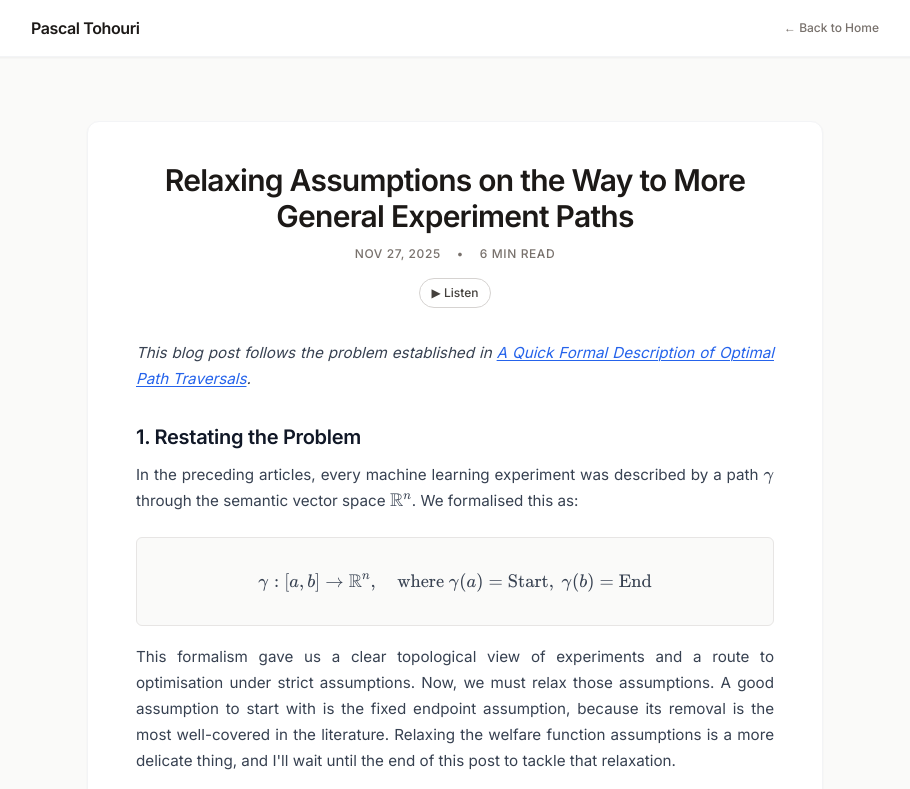
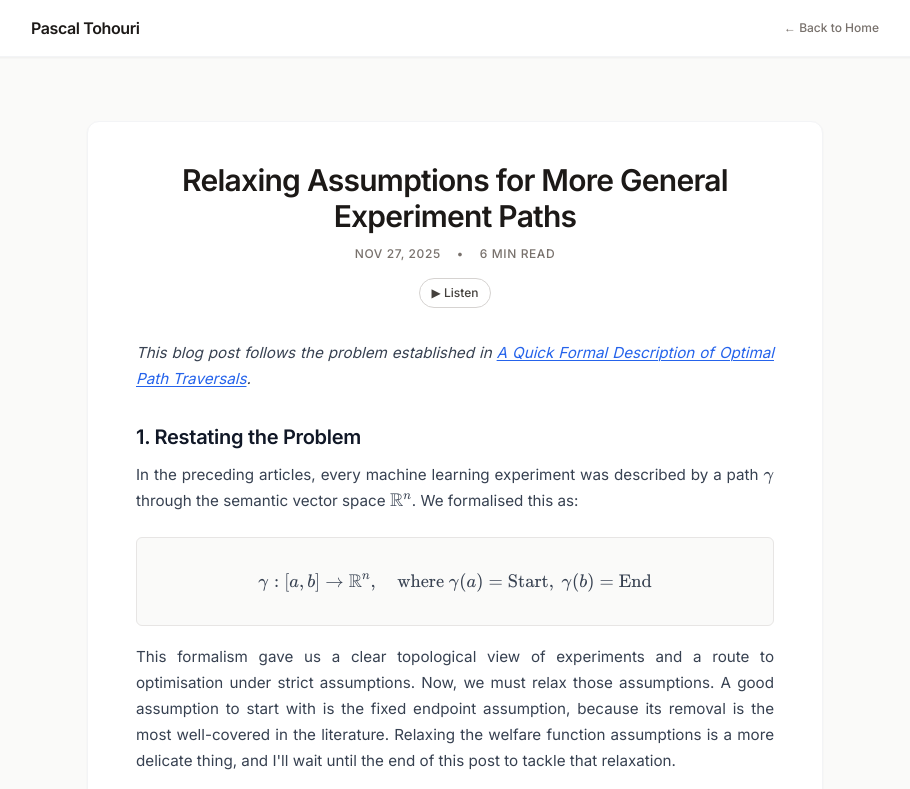
Before and after one commit to pascaltohouri/website, a plain HTML site: page blog_path_traversals_detailed.html in a window 1280 px wide. Shown: the top 789 px of the page, without its empty margins (185-1095 px from the left). Drawn offline with nearby package versions, Linux system fonts and the light colour scheme.

Commit message:
Update blog_path_traversals_detailed.html

```diff
--- a/blog_path_traversals_detailed.html
+++ b/blog_path_traversals_detailed.html
@@ -3,8 +3,8 @@
 <head>
     <meta charset="UTF-8">
     <meta name="viewport" content="width=device-width, initial-scale=1.0">
-    <meta name="description" content="An essay by Pascal Tohouri on Machine Learning instances as semantic path traversals.">
-    <title>Relaxing Assumptions on the Way to More General Experiment Paths - Pascal Tohouri</title>
+    <meta name="description" content="A blog post by Pascal Tohouri framing the detailed path traveral problem in the SVS language">
+    <title>Relaxing Assumptions for More General Experiment Paths - Pascal Tohouri</title>
 
     <!-- Tailwind CSS -->
     <script src="https://cdn.tailwindcss.com"></script>
@@ -110,7 +110,7 @@
 
                 <header class="mb-8 text-center">
                     <h1 class="text-2xl md:text-3xl font-semibold text-stone-900 leading-tight mb-3 tracking-tight">
-                        Relaxing Assumptions on the Way to More General Experiment Paths
+                        Relaxing Assumptions for More General Experiment Paths
                     </h1>
                     <div class="meta-data flex justify-center gap-4 text-xs text-stone-500 uppercase tracking-wider font-medium">
                         <span>Nov 27, 2025</span>
```
